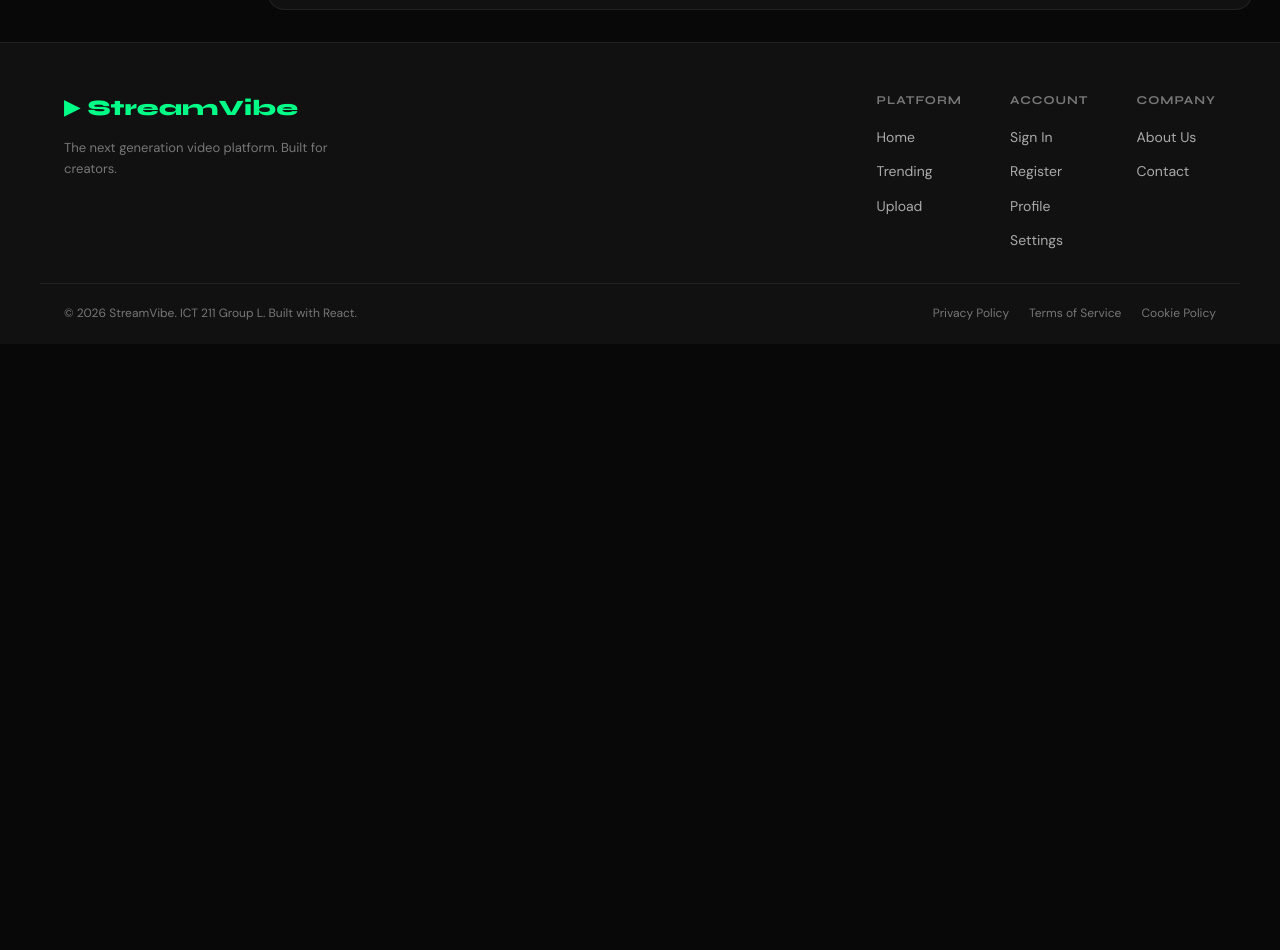
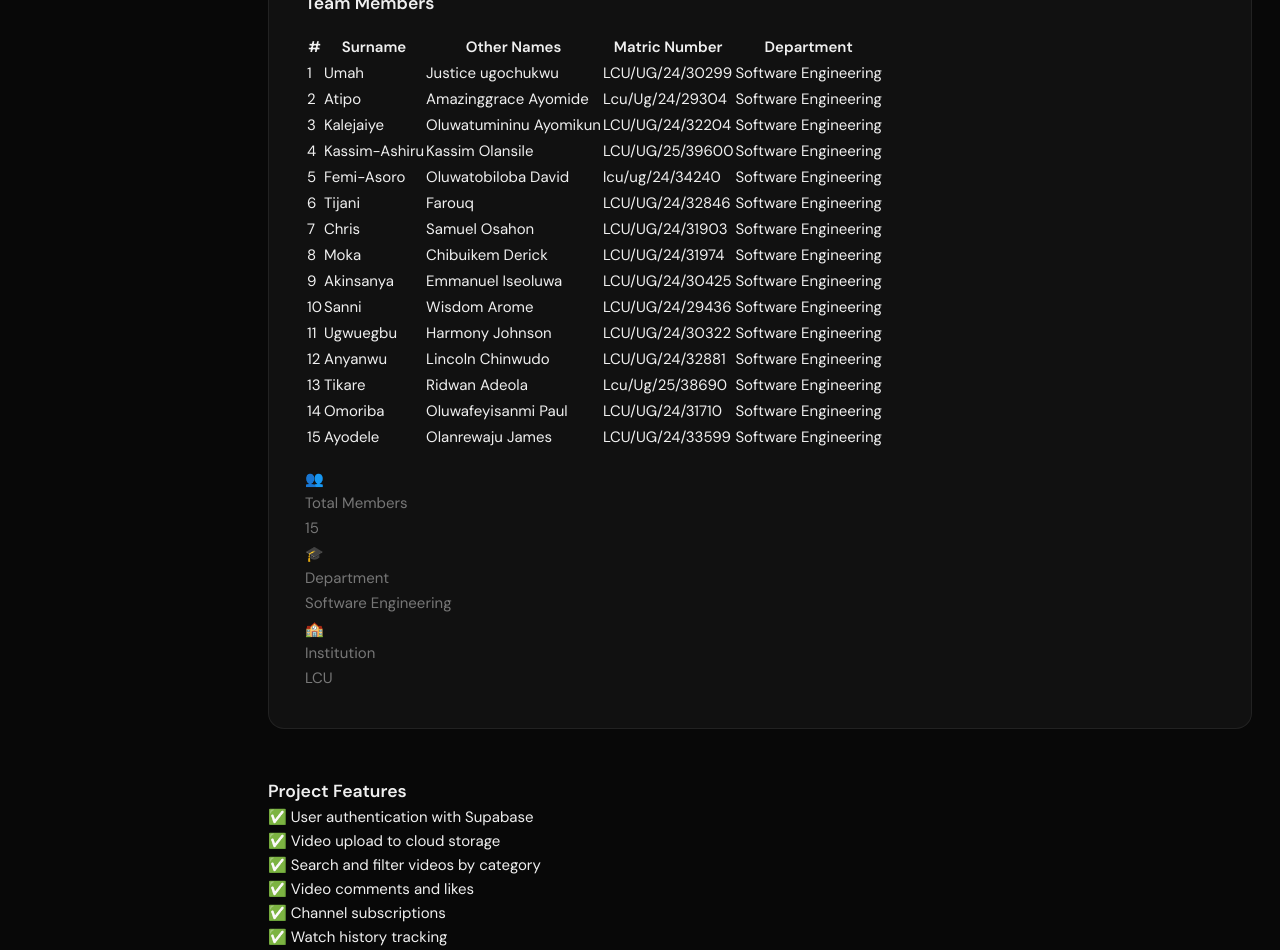
Before and after one commit to Dubs4Tobi1/Stream-Vibe, a React (Create React App) app: page /about in a window 1280 px wide. Shown: the part 1060-2010 px from the top of the page. Before the commit the page ends 1404 px from the top, so only its background shows below. Built offline with nearby package versions, Linux system fonts and the light colour scheme.

Commit message:
Update About.js

```diff
--- a/src/pages/About.js
+++ b/src/pages/About.js
@@ -1,12 +1,32 @@
 import React from 'react';
 import './About.css';
 
-const About = () => (
+const About = () => {
+  const groupMembers = [
+    { surname: 'Umah', otherNames: 'Justice ugochukwu', matric: 'LCU/UG/24/30299', department: 'Software Engineering' },
+    { surname: 'Atipo', otherNames: 'Amazinggrace Ayomide', matric: 'Lcu/Ug/24/29304', department: 'Software Engineering' },
+    { surname: 'Kalejaiye', otherNames: 'Oluwatumininu Ayomikun', matric: 'LCU/UG/24/32204', department: 'Software Engineering' },
+    { surname: 'Kassim-Ashiru', otherNames: 'Kassim Olansile', matric: 'LCU/UG/25/39600', department: 'Software Engineering' },
+    { surname: 'Femi-Asoro', otherNames: 'Oluwatobiloba David', matric: 'lcu/ug/24/34240', department: 'Software Engineering' },
+    { surname: 'Tijani', otherNames: 'Farouq', matric: 'LCU/UG/24/32846', department: 'Software Engineering' },
+    { surname: 'Chris', otherNames: 'Samuel Osahon', matric: 'LCU/UG/24/31903', department: 'Software Engineering' },
+    { surname: 'Moka', otherNames: 'Chibuikem Derick', matric: 'LCU/UG/24/31974', department: 'Software Engineering' },
+    { surname: 'Akinsanya', otherNames: 'Emmanuel Iseoluwa', matric: 'LCU/UG/24/30425', department: 'Software Engineering' },
+    { surname: 'Sanni', otherNames: 'Wisdom Arome', matric: 'LCU/UG/24/29436', department: 'Software Engineering' },
+    { surname: 'Ugwuegbu', otherNames: 'Harmony Johnson', matric: 'LCU/UG/24/30322', department: 'Software Engineering' },
+    { surname: 'Anyanwu', otherNames: 'Lincoln Chinwudo', matric: 'LCU/UG/24/32881', department: 'Software Engineering' },
+    { surname: 'Tikare', otherNames: 'Ridwan Adeola', matric: 'Lcu/Ug/25/38690', department: 'Software Engineering' },
+    { surname: 'Omoriba', otherNames: 'Oluwafeyisanmi Paul', matric: 'LCU/UG/24/31710', department: 'Software Engineering' },
+    { surname: 'Ayodele', otherNames: 'Olanrewaju James', matric: 'LCU/UG/24/33599', department: 'Software Engineering' },
+  ];
+
+  return (
     <div className="about-page fade-in">
       <div className="about-hero">
         <h1 className="about-title">About <span>StreamVibe</span></h1>
         <p className="about-lead">A next-generation video platform built for creators, by creators.</p>
       </div>
+
       <div className="about-grid">
         {[
           { icon: '🎬', title: 'Our Mission', body: 'To empower creators of all kinds with a platform that is modern, fast, and free. We believe everyone has a story worth sharing.' },
@@ -21,16 +41,83 @@ const About = () => (
           </div>
         ))}
       </div>
+
       <div className="about-team">
-      <h2>University Group Project</h2>
-      <p>StreamVibe was built as a final-year university group project. It demonstrates modern React development including hooks, context, routing, localStorage, and responsive design.</p>
+        <h2>📚 University Group Project - Group L</h2>
+        <p>StreamVibe was built as a final-year university group project. It demonstrates modern React development including hooks, context, routing, localStorage/Supabase, video uploads, and responsive design.</p>
+
         <div className="about-stack">
-        {['React 18', 'React Router 6', 'localStorage', 'CSS Variables', 'Responsive Design'].map(t => (
+          {['React 18', 'React Router 6', 'Supabase', 'localStorage', 'CSS Variables', 'Responsive Design'].map(t => (
             <span key={t} className="badge badge-green">{t}</span>
           ))}
+        </div>
+
+        <h3 className="team-heading">Team Members</h3>
+        <div className="team-table-wrapper">
+          <table className="team-table">
+            <thead>
+              <tr>
+                <th>#</th>
+                <th>Surname</th>
+                <th>Other Names</th>
+                <th>Matric Number</th>
+                <th>Department</th>
+              </tr>
+            </thead>
+            <tbody>
+              {groupMembers.map((member, index) => (
+                <tr key={member.matric}>
+                  <td className="team-index">{index + 1}</td>
+                  <td className="team-surname">{member.surname}</td>
+                  <td className="team-names">{member.otherNames}</td>
+                  <td className="team-matric">{member.matric}</td>
+                  <td className="team-dept">{member.department}</td>
+                </tr>
+              ))}
+            </tbody>
+          </table>
+        </div>
+
+        <div className="team-stats">
+          <div className="stat-card">
+            <span className="stat-icon">👥</span>
+            <div className="stat-info">
+              <p className="stat-label">Total Members</p>
+              <p className="stat-value">{groupMembers.length}</p>
+            </div>
+          </div>
+          <div className="stat-card">
+            <span className="stat-icon">🎓</span>
+            <div className="stat-info">
+              <p className="stat-label">Department</p>
+              <p className="stat-value">Software Engineering</p>
+            </div>
+          </div>
+          <div className="stat-card">
+            <span className="stat-icon">🏫</span>
+            <div className="stat-info">
+              <p className="stat-label">Institution</p>
+              <p className="stat-value">LCU</p>
+            </div>
+          </div>
+        </div>
+      </div>
+
+      <div className="about-footer">
+        <h3>Project Features</h3>
+        <div className="features-list">
+          <div className="feature-item">✅ User authentication with Supabase</div>
+          <div className="feature-item">✅ Video upload to cloud storage</div>
+          <div className="feature-item">✅ Search and filter videos by category</div>
+          <div className="feature-item">✅ Video comments and likes</div>
+          <div className="feature-item">✅ Channel subscriptions</div>
+          <div className="feature-item">✅ Watch history tracking</div>
+          <div className="feature-item">✅ Responsive mobile design</div>
+          <div className="feature-item">✅ Dark mode UI</div>
         </div>
       </div>
     </div>
   );
+};
 
 export default About;
```
Lines whose indentation alone changed are shown as unchanged.
